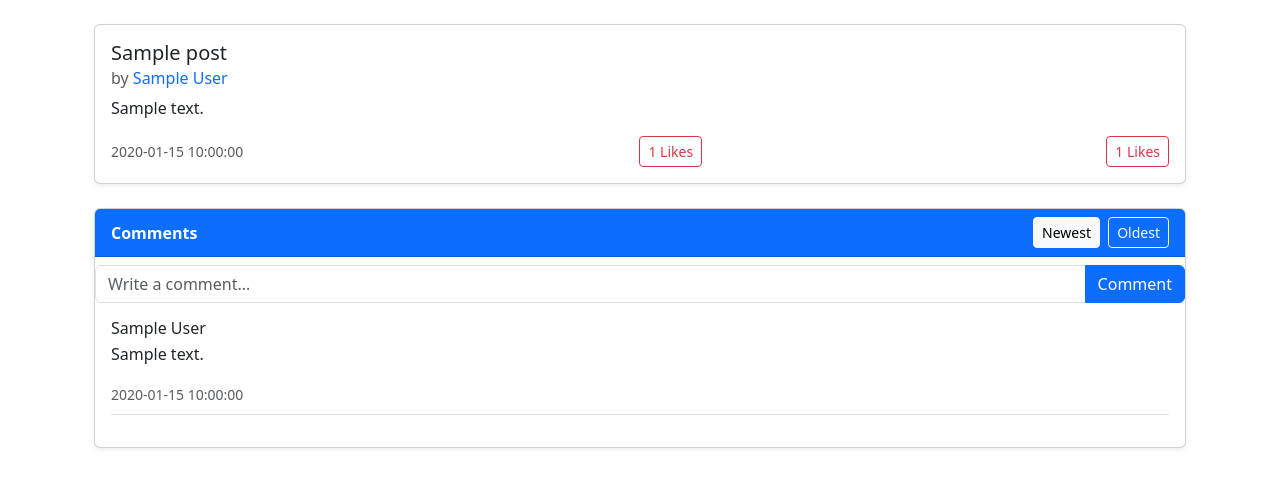
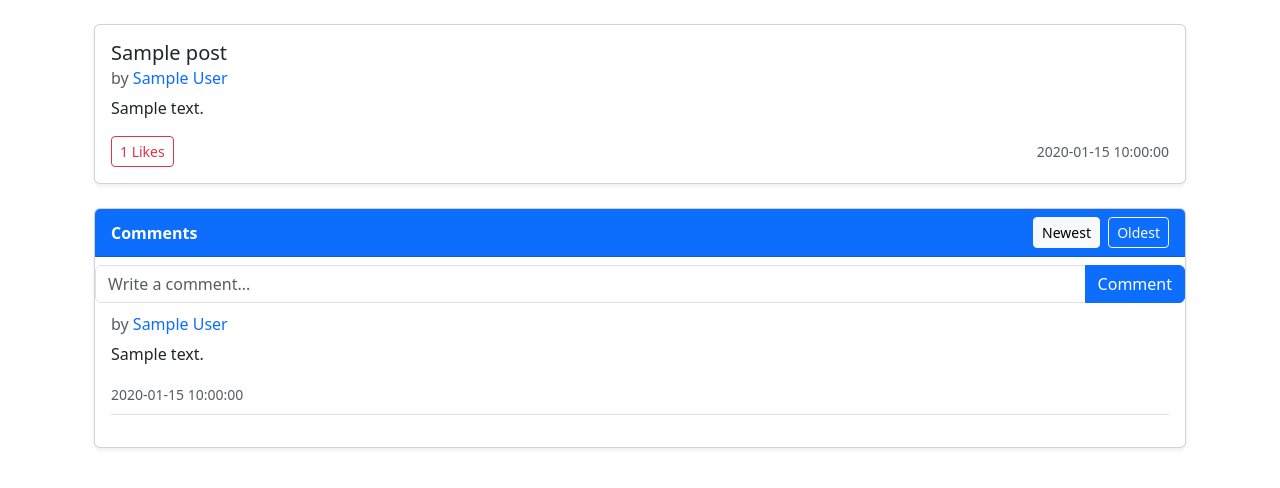
Before and after one commit to DanielGaudlandJacobsen/DAT220-Project, a Flask app: template templates/post.html in a window 1280 px wide. Shown: the part 56-544 px from the top of the page. Run offline with Flask 3, Linux system fonts and the light colour scheme; the template is opened without the code that fills it: most values are stand-ins (such as "Sample title", 1, 10 or a date in 2020).

Commit message:
some cleanup

```diff
--- a/templates/post.html
+++ b/templates/post.html
@@ -13,46 +13,38 @@
                     {{ post.post_author }}
                 </a>
             </h6>
+
             <div id="post-content">
                 <p class="card-text" id="post-text">{{ post.content }}</p>
-
                 <form id="post-edit-form" class="d-none" method="POST" action="{{ url_for('edit_post', post_id=post.post_id) }}">
                     <textarea name="content" class="form-control mb-2" maxlength="255" required>{{ post.content }}</textarea>
                     <button type="submit" class="btn btn-sm btn-primary me-2">Save</button>
                     <button type="button" class="btn btn-sm btn-secondary" onclick="cancelPostEdit()">Cancel</button>
                 </form>
             </div>
-            <div class="d-flex justify-content-between align-items-center">
-                <small class="text-muted">{{ post.post_date }}</small>
-                <div class="d-flex align-items-center">
-                    <form method="POST" action="{{ url_for('like_post', post_id=post.post_id) }}" class="me-2">
-                        <button type="submit" class="btn btn-sm btn-outline-danger">
-                            {{ post.like_count }} Likes
-                        </button>
-                    </form>
-                    {% if session.username == post.post_author or session.role == "admin" %}
-                        <div class="d-flex">
-                            <a href="#" onclick="editPost()" class="btn btn-sm btn-outline-secondary me-2">Edit Post</a>
-                            <form method="POST" action="{{ url_for('delete_post', post_id=post.post_id) }}">
-                                <button type="submit" class="btn btn-sm btn-danger">Delete Post</button>
-                            </form>
-                        </div>
-                    {% endif %}
-                </div>
+
+            <div class="d-flex justify-content-between align-items-center mt-3">
                 <form method="POST" action="{{ url_for('like_post') }}">
                     <input type="hidden" name="post_id" value="{{ post.post_id }}">
                     <button type="submit" class="btn btn-sm btn-outline-danger">
                         {{ post.like_count }} Likes
                     </button>
                 </form>
+
+                <small class="text-muted">{{ post.post_date }}</small>
+
                 {% if session.username == post.post_author or session.role == "admin" %}
-                <form method="POST" action="{{ url_for('delete_post', post_id=post.post_id) }}">
-                    <button type="submit" class="btn btn-sm btn-danger">Delete Post</button>
-                </form>
+                    <div class="d-flex">
+                        <a href="javascript:void(0)" onclick="editPost()" class="btn btn-sm btn-outline-secondary me-2">Edit Post</a>
+                        <form method="POST" action="{{ url_for('delete_post', post_id=post.post_id) }}">
+                            <button type="submit" class="btn btn-sm btn-danger">Delete Post</button>
+                        </form>
+                    </div>
                 {% endif %}
             </div>
         </div>
     </div>
+
     <div class="card mb-4 shadow-sm">
         <div class="card-header bg-primary text-white d-flex justify-content-between align-items-center">
             <strong>Comments</strong>
@@ -78,7 +70,12 @@
         <div class="card-body">
             {% for comment in comments %}
             <div class="mb-3 border-bottom pb-2">
-                <h6 class="mb-1">{{ comment.comment_author }}</h6>
+                <h6 class="card-subtitle text-muted mb-2">
+                    by
+                    <a href="{{ url_for('profile', username=post.post_author) }}" class="text-decoration-none">
+                        {{ comment.comment_author }}
+                    </a>
+                </h6>
                 <div id="comment-{{ comment.comment_id }}">
                     <p id="comment-text-{{ comment.comment_id }}">{{ comment.content }}</p>
 
```
